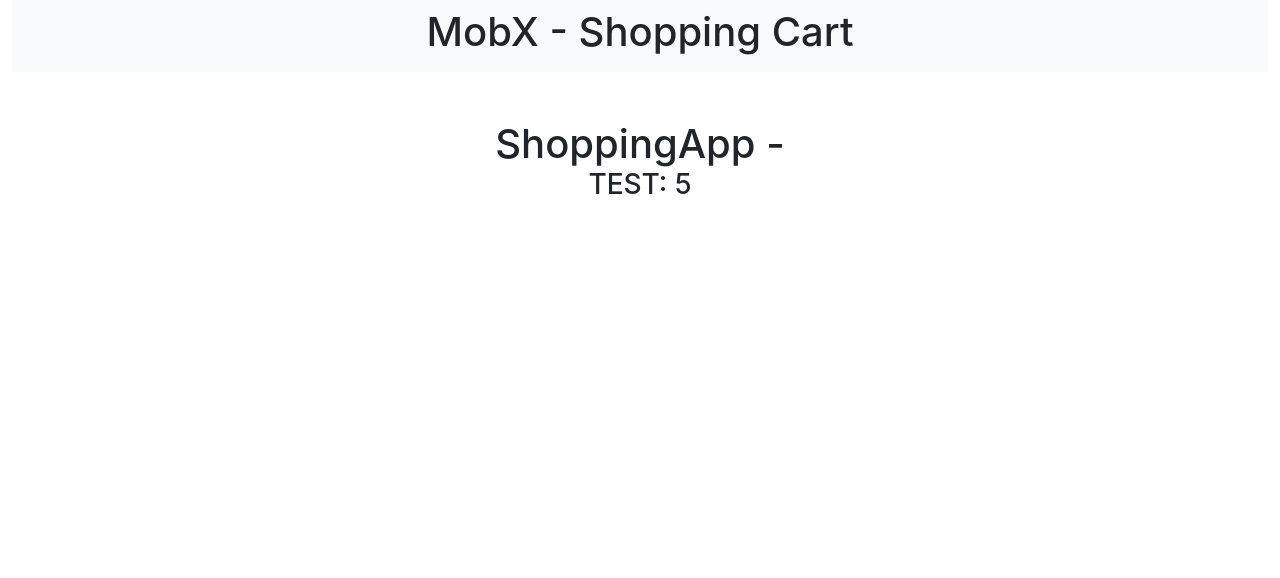
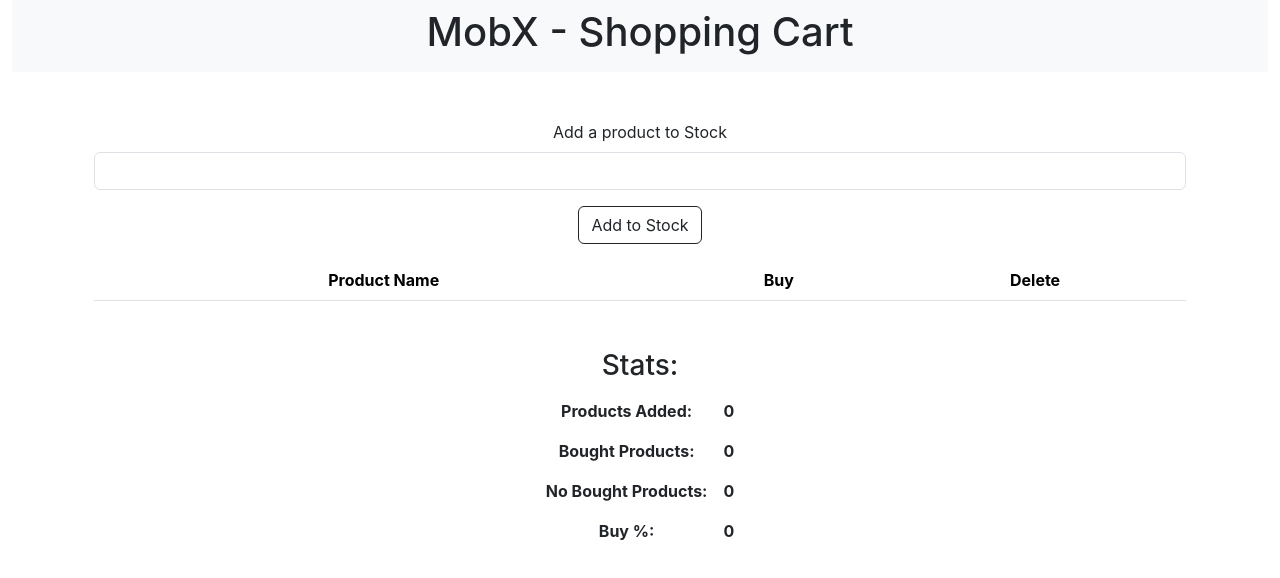
Before and after one commit to RubenValls/shoppingCart-MobX-Pattern, a React (Create React App) app: page / in a window 1280 px wide. Shown: the top 578 px of the page. Built offline with nearby package versions, Linux system fonts and the light colour scheme.

Commit message:
best structure and working on states detection

```diff
--- /dev/null
+++ b/src/classes/Stock.js
@@ -0,0 +1,28 @@
+import { action, makeObservable, observable} from "mobx";
+
+class Stock{
+
+    products = [];
+
+    constructor() {
+        makeObservable(this, {
+            products: observable,
+            addProduct: action,
+            removeProduct: action
+        });
+    }
+
+    addProduct(product){
+        this.products.push(product);
+        console.log(this.products);
+    }
+
+    removeProduct(product){
+        let index = this.products.indexOf(product);
+        if (index !== -1){
+            this.products.splice(index, 1);
+        }
+    }
+}
+
+export const myStock = new Stock();
--- a/src/components/cartClass.js
+++ /dev/null
@@ -1,21 +0,0 @@
-import { makeAutoObservable} from "mobx";
-
-class Cart{
-    boughtProducts = 0;
-    noBoughtProducts = 2;
-    boughtPercentage = 0;
-
-    constructor() {
-        makeAutoObservable(this);
-    }
-
-    addBoughtProducts(){
-        this.boughtProducts++;
-    }
-
-    get boughtProductsNumber(){
-        return this.boughtProducts;
-    }
-}
-
-export const myCart = new Cart();
--- /dev/null
+++ b/src/components/eachProduct.jsx
@@ -0,0 +1,33 @@
+import React from 'react';
+import { myStock } from '../classes/Stock';
+import { observer } from 'mobx-react';
+
+const EachProduct = observer(() => {
+    return (
+        <tbody>
+            {
+                myStock.products.map(product =>{
+                    return(
+                        <tr>
+                            <td>{product}</td>
+                            <td><button type="button" className="btn btn-sm btn-success"><svg xmlns="http://www.w3.org/2000/svg" width="16" height="16" fill="currentColor" className="bi bi-bag-check" viewBox="0 0 16 16">
+                                <path fillRule="evenodd" d="M10.854 8.146a.5.5 0 0 1 0 .708l-3 3a.5.5 0 0 1-.708 0l-1.5-1.5a.5.5 0 0 1 .708-.708L7.5 10.793l2.646-2.647a.5.5 0 0 1 .708 0z"/>
+                                <path d="M8 1a2.5 2.5 0 0 1 2.5 2.5V4h-5v-.5A2.5 2.5 0 0 1 8 1zm3.5 3v-.5a3.5 3.5 0 1 0-7 0V4H1v10a2 2 0 0 0 2 2h10a2 2 0 0 0 2-2V4h-3.5zM2 5h12v9a1 1 0 0 1-1 1H3a1 1 0 0 1-1-1V5z"/>
+                                </svg></button></td>
+                            <td><button type="button" className="btn btn-sm btn-danger" onClick={() => deleter(product)}><svg xmlns="http://www.w3.org/2000/svg" width="16" height="16" fill="currentColor" className="bi bi-x-square" viewBox="0 0 16 16">
+                                <path d="M14 1a1 1 0 0 1 1 1v12a1 1 0 0 1-1 1H2a1 1 0 0 1-1-1V2a1 1 0 0 1 1-1h12zM2 0a2 2 0 0 0-2 2v12a2 2 0 0 0 2 2h12a2 2 0 0 0 2-2V2a2 2 0 0 0-2-2H2z"/>
+                                <path d="M4.646 4.646a.5.5 0 0 1 .708 0L8 7.293l2.646-2.647a.5.5 0 0 1 .708.708L8.707 8l2.647 2.646a.5.5 0 0 1-.708.708L8 8.707l-2.646 2.647a.5.5 0 0 1-.708-.708L7.293 8 4.646 5.354a.5.5 0 0 1 0-.708z"/>
+                                </svg></button></td>
+                        </tr>
+                    )
+                })
+            }
+        </tbody>
+    );
+})
+
+export default EachProduct;
+
+function deleter(product){
+    myStock.removeProduct(product);
+}
--- /dev/null
+++ b/src/components/includer.jsx
@@ -0,0 +1,33 @@
+import React from 'react';
+import { myStock } from '../classes/Stock';
+
+const Includer = () => {
+    return (
+        <div className='container mt-5' id='includerComponent'>
+            <label htmlFor="product" className="form-label">Add a product to Stock</label>
+            <input type="text" className="form-control" id="product"></input>
+            <button type="button" className="btn btn-outline-dark mt-3" onClick={() => add()}>Add to Stock</button>
+        </div>
+    );
+}
+
+export default Includer;
+
+function add(){
+    const product = document.querySelector('#product').value;
+    if(product){
+        myStock.addProduct(product);
+        if(document.querySelector('#labelWarning')){
+            document.querySelector('#labelWarning').remove();
+        }
+    }else{
+        if(!document.querySelector('#labelWarning')){
+            const container = document.querySelector('#includerComponent');
+            const label = document.createElement('p')
+            label.id = 'labelWarning'
+            label.className = 'fst-italic text-danger';
+            label.innerText = 'Please, include something to add';
+            container.appendChild(label);
+        }
+    }
+}
--- a/src/components/shoppingApp.jsx
+++ b/src/components/shoppingApp.jsx
@@ -1,10 +1,14 @@
 import React from 'react';
-import Test from './test';
+import Includer from './includer';
+import StatsCounter from './statsCounter';
+import Stock from './stock';
 
 const ShoppingApp = () => {
     return (
         <div className='container text-center mt-5'>
-            <h1>ShoppingApp - <Test/></h1>
+            <Includer/>
+            <Stock/>
+            <StatsCounter/>
         </div>
     );
 }
--- /dev/null
+++ b/src/components/statsCounter.jsx
@@ -0,0 +1,29 @@
+import React from 'react';
+
+const StatsCounter = () => {
+    return (
+        <div className='container mt-5'>
+            <h3 className='text-center'>Stats:</h3>
+            <table className='justify-content-center align-items-center m-auto'>
+                <tr>
+                    <th className='p-2' scope="col">Products Added:</th>
+                    <th className='p-2' scope="col">0</th>
+                </tr>
+                <tr>
+                    <th className='p-2' scope="col">Bought Products:</th>
+                    <th className='p-2' scope="col">0</th>
+                </tr>
+                <tr>
+                    <th className='p-2' scope="col">No Bought Products:</th>
+                    <th className='p-2' scope="col">0</th>
+                </tr>
+                <tr>
+                    <th className='p-2' scope="col">Buy %:</th>
+                    <th className='p-2' scope="col">0</th>
+                </tr>
+            </table>
+        </div>
+    );
+}
+
+export default StatsCounter;
--- /dev/null
+++ b/src/components/stock.jsx
@@ -0,0 +1,21 @@
+import React from 'react';
+import EachProduct from './eachProduct';
+
+const Stock = () => {
+    return (
+        <div className='container mt-3'>
+            <table className='table'>
+                <thead>
+                    <tr>
+                        <th scope="col-6">Product Name</th>
+                        <th scope="col-3">Buy</th>
+                        <th scope="col-3">Delete</th>
+                    </tr>
+                </thead>
+                <EachProduct/>
+            </table>
+        </div>
+    );
+}
+
+export default Stock;
--- a/src/components/test.jsx
+++ /dev/null
@@ -1,15 +0,0 @@
-import { observer } from 'mobx-react';
-import React from 'react';
-import { myCart } from './cartClass';
-
-setInterval(function () {myCart.addBoughtProducts()}, 1000);
-
-const Test = observer(() => {
-    return (
-        <div className='container'>
-            <h3>TEST: {myCart.boughtProducts}</h3>
-        </div>
-    );
-})
-
-export default Test;
```
Also changed, not shown: src/classes/cartClass.js (added, +30 -0 lines).
